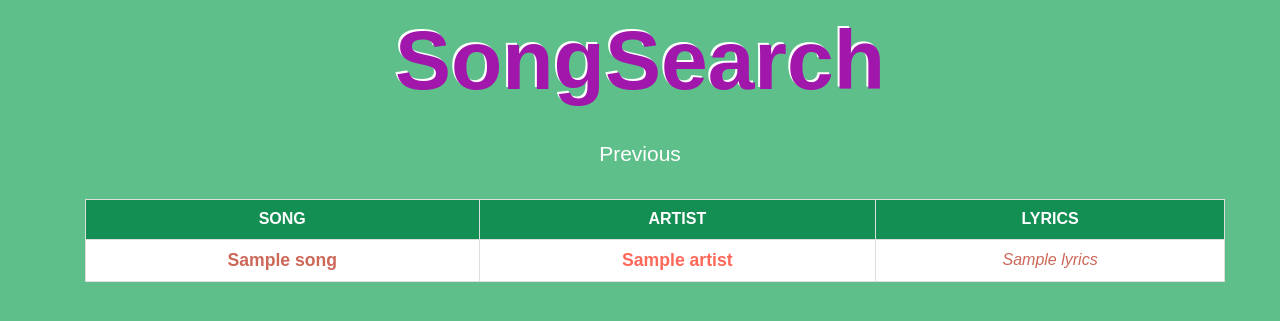
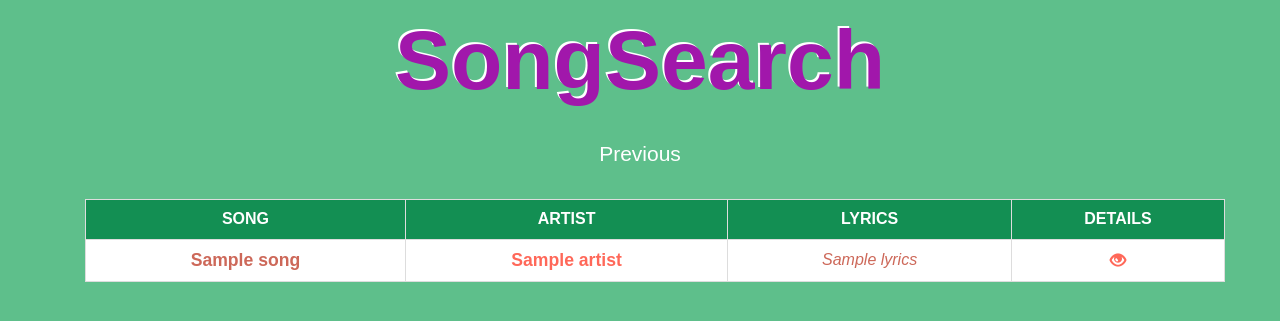
Before and after one commit to gabits/song-search, a Django app: template song_search/songs/templates/results.html in a window 1280 px wide. Shown: the part 137-458 px from the top of the page. Run offline with Django 3.2, Linux system fonts and the light colour scheme; the template is opened without the code that fills it: most values are stand-ins (such as "Sample title", 1, 10 or a date in 2020); parts of the project's set-up code (start-up, migrations or seed data) failed here and were passed over; some libraries are stand-ins or nearby versions; some web fonts are replaced.

Commit message:
Details page creation and linked icons from results page

```diff
--- a/song_search/songs/static/style.css
+++ b/song_search/songs/static/style.css
@@ -18,6 +18,7 @@ h4 {
 
 h5 {
     font-size: 1.5em;
+    color: #ffffff;
 }
 
 h6 {
@@ -54,7 +55,6 @@ label {
 
 a, a:hover, a:focus {
     text-decoration: none;
-    color: #ffffff;
 }
 
 /* Results table */
@@ -96,3 +96,7 @@ table td {
     font-style: italic;
     font-weight: 200;
 }
+
+#song-details span {
+    color: #FF6859;
+}
--- a/song_search/songs/templates/results.html
+++ b/song_search/songs/templates/results.html
@@ -4,7 +4,7 @@
 
 
 {% block content %}
-<h5><a href="/">Previous</a></h5>
+<a href="/"><h5>Previous</h5></a>
 
 <div class="container">
     <table class="table table-bordered">
@@ -12,12 +12,14 @@
             <th>Song</th>
             <th>Artist</th>
             <th>Lyrics</th>
+            <th>Details</th>
         </tr>
         {% for song in result %}
         <tr>
             <td id="song-songname">{{ song.song_name }}</td>
             <td id="song-artist">{{ song.artist }}</td>
             <td id="song-lyrics">{{ song.lyrics }}</td>
+            <td id="song-details"><a href="../details"><span class="glyphicon glyphicon-eye-open"></span></a></td>
         </tr>
         {% endfor %}
     </table>
--- a/song_search/songs/urls.py
+++ b/song_search/songs/urls.py
@@ -5,4 +5,5 @@ urlpatterns = [
     url(r'^$', views.index),
     url(r'search/', views.search_songs),
     url(r'manage/', views.manage),
+    url(r'details/', views.details),
 ]
--- a/song_search/songs/views.py
+++ b/song_search/songs/views.py
@@ -56,3 +56,7 @@ def previous(request):
 
 def manage(request):
     return render(request, 'manage.html')
+
+def details(request):
+
+    return render(request, 'details.html')
```
Also changed, not shown: song_search/songs/templates/details.html (added, +24 -0 lines).
